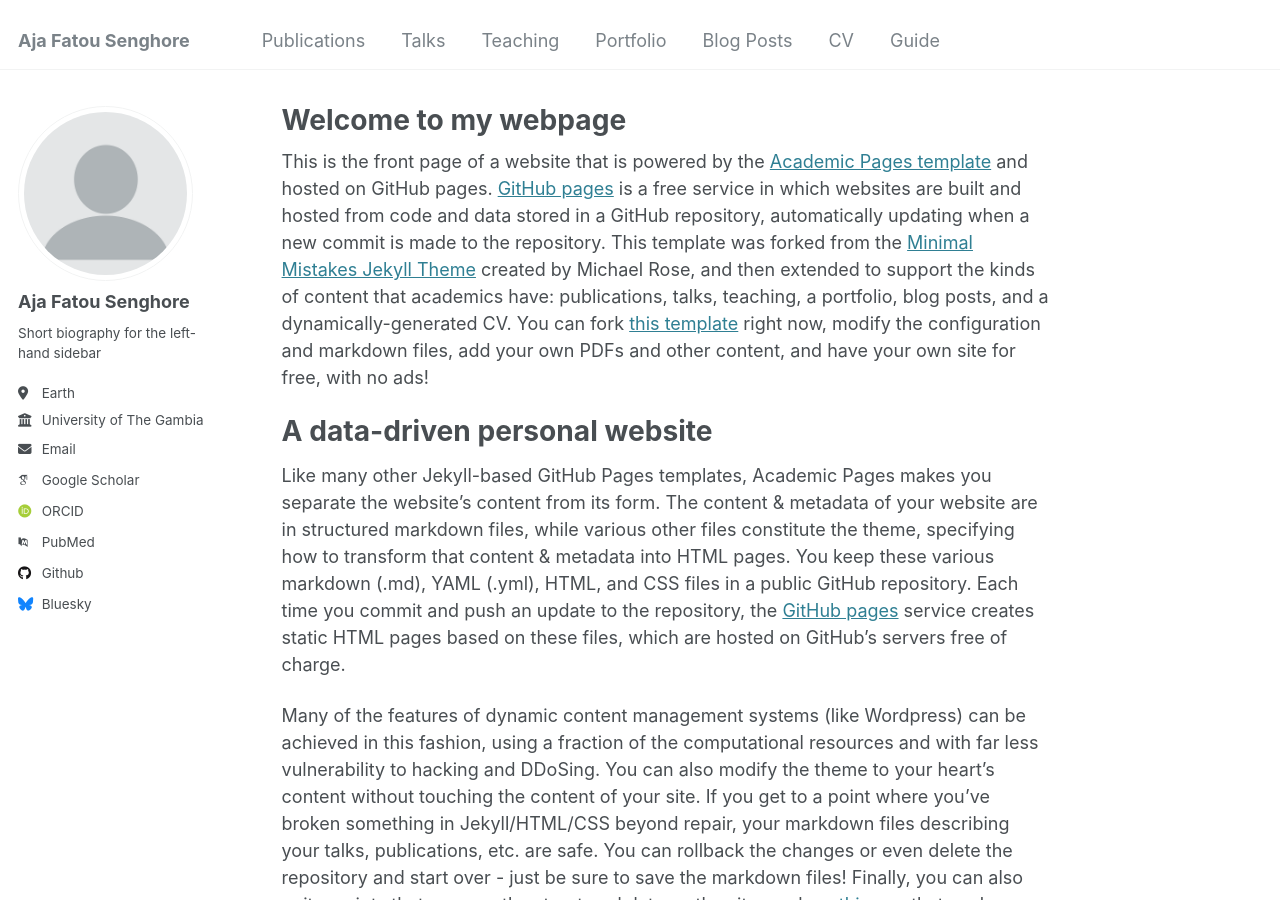
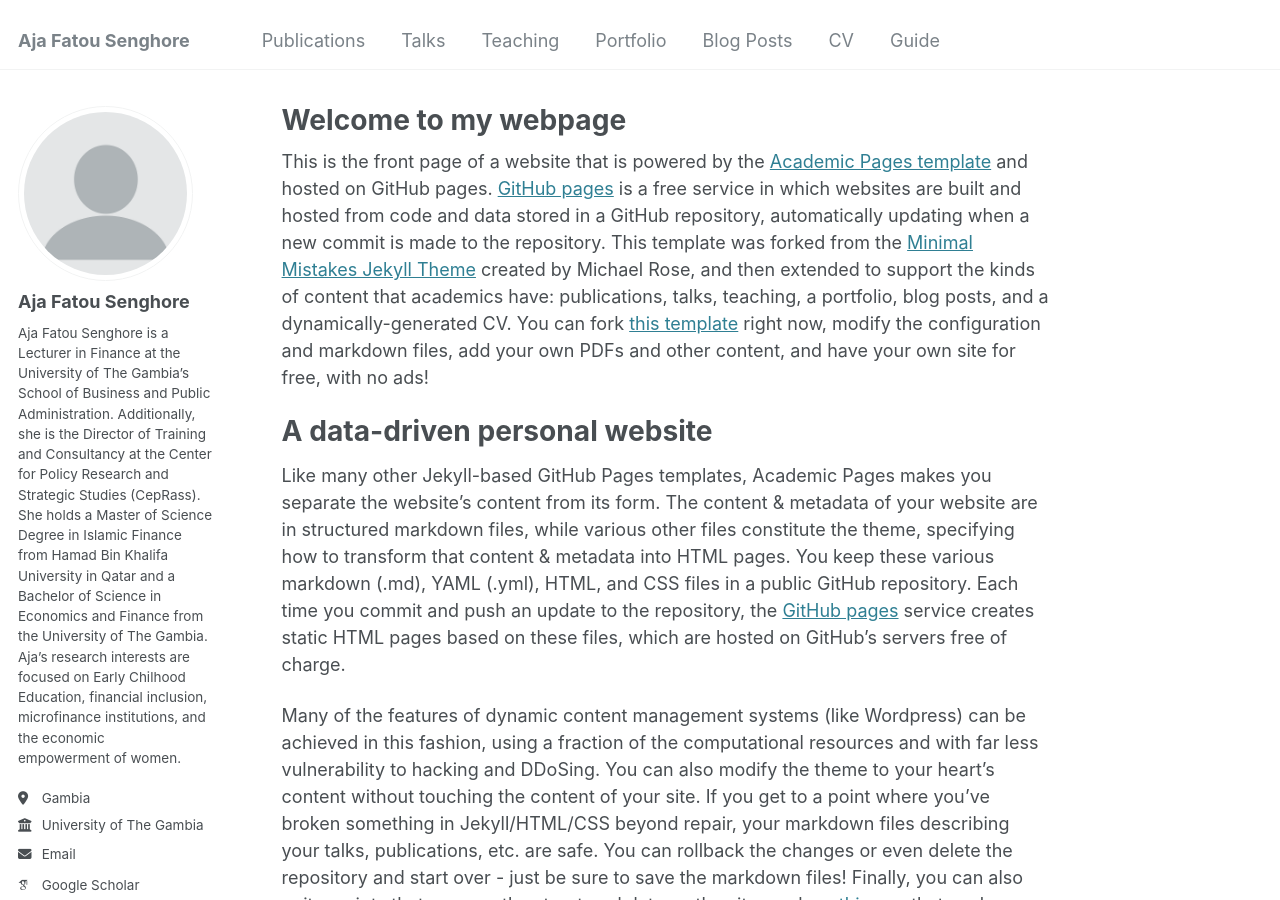
Before and after one commit to ajafatou/ajafatou.github.io, a Jekyll site: the page built from _pages/about.md, in a window 1280 px wide and 900 px high. Built offline with Jekyll 4.4.1, drawn with Linux system fonts in a browser that asks for light colours; some web fonts are replaced.

Commit message:
Update _config.yml

```diff
--- a/_config.yml
+++ b/_config.yml
@@ -24,8 +24,8 @@ author:
   avatar           : "profile.png"
   name             : "Aja Fatou Senghore"
   pronouns         : # example: "she/her"
-  bio              : "Short biography for the left-hand sidebar"
-  location         : "Earth"
+  bio              : "Aja Fatou Senghore is a Lecturer in Finance at the University of The Gambia’s School of Business and Public Administration. Additionally, she is the Director of Training and Consultancy at the Center for Policy Research and Strategic Studies (CepRass). She holds a Master of Science Degree in Islamic Finance from Hamad Bin Khalifa University in Qatar and a Bachelor of Science in Economics and Finance from the University of The Gambia. Aja’s research interests are focused on Early Chilhood Education, financial inclusion, microfinance institutions, and the economic empowerment of women."
+  location         : "Gambia"
   employer         : "University of The Gambia"
   uri              : # URL
   email            : "afsenghore@utg.edu.gm"
```
